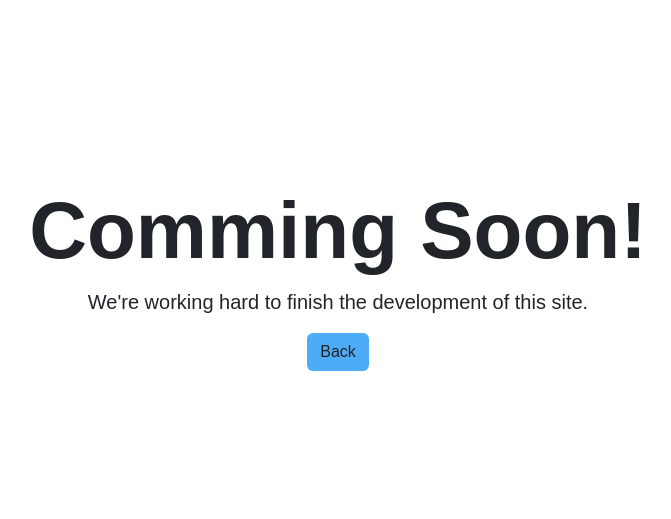
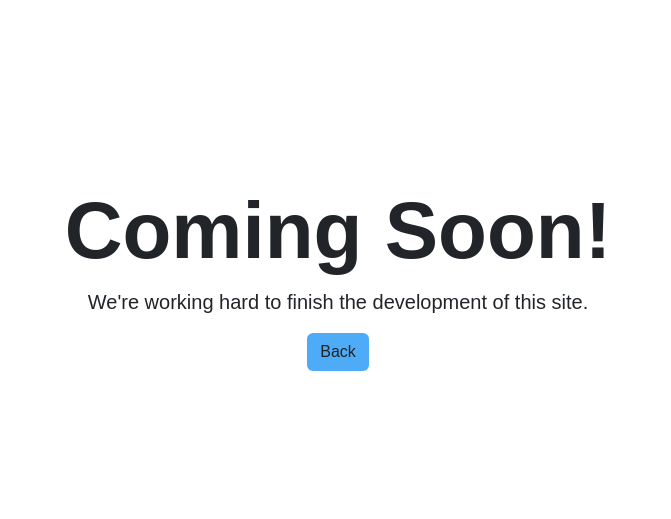
Before and after one commit to ttiramisu/website-2023, a Flask app: page /about/coming-soon in a window 1280 px wide. Shown: the part 187-706 px from the top of the page, without its empty margins (302-973 px from the left). Run offline with Flask 2, Linux system fonts and the light colour scheme; some libraries are stand-ins or nearby versions; some web fonts are replaced.

Commit message:
coming soon

```diff
--- a/api/templates/coming-soon.html
+++ b/api/templates/coming-soon.html
@@ -4,7 +4,7 @@
 
 <div class="d-flex align-items-center justify-content-center vh-100">
   <div class="text-center">
-    <h1 class="display-1 fw-bold">Comming Soon!</h1>
+    <h1 class="display-1 fw-bold">Coming Soon!</h1>
     <p class="lead">
       We're working hard to finish the development of this site.
     </p>
```
